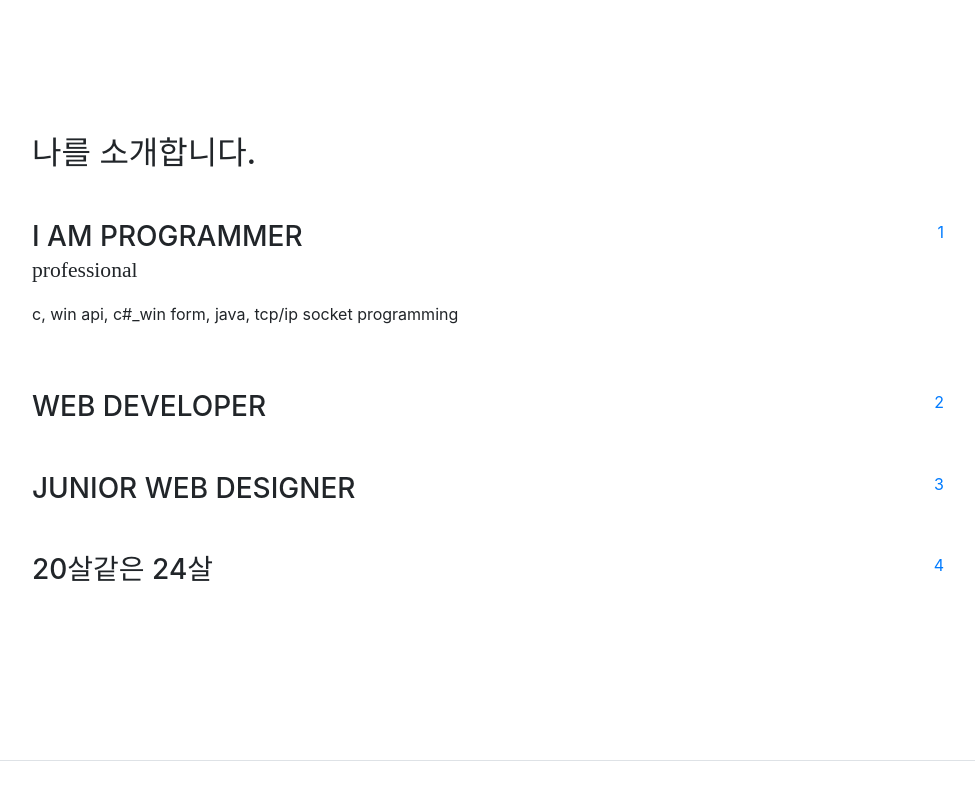
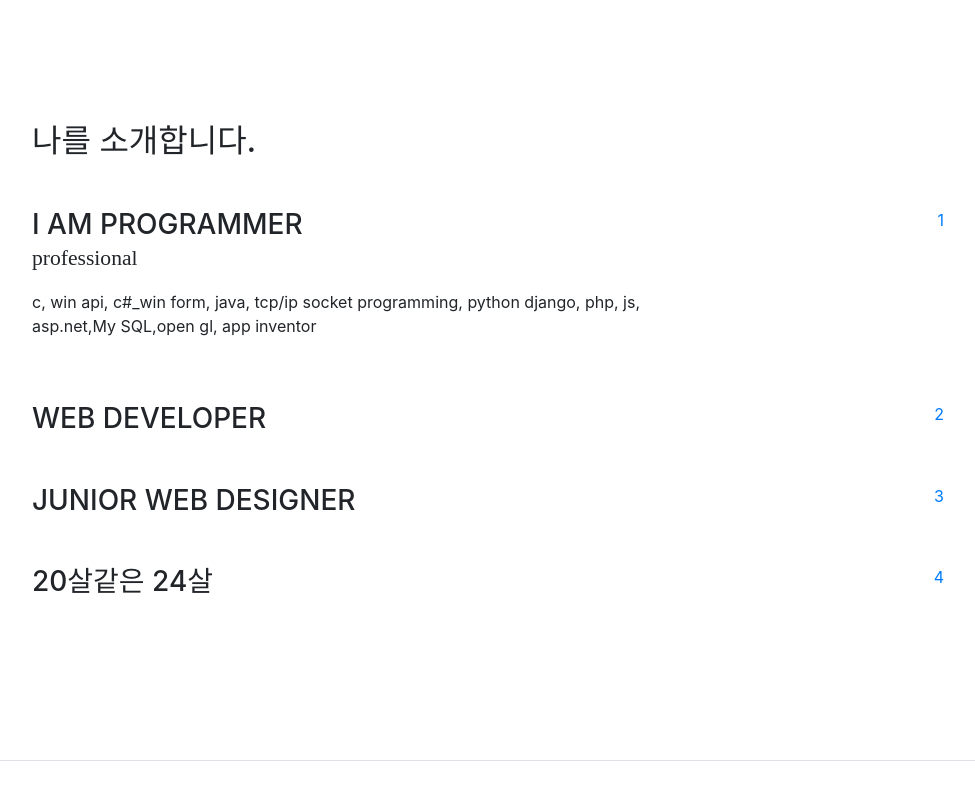
Before and after one commit to wjdgoska12/j.io, a website with bundled scripts: page index.html in a window 1280 px wide. Shown: the part 839-1639 px from the top of the page, without its empty margins (288-1263 px from the left). Built offline with nearby package versions, Linux system fonts and the light colour scheme; a script that the page names is missing; files whose address does not match are found by name; a web font is replaced by a local one.

Commit message:
Update index.html

```diff
--- a/index.html
+++ b/index.html
@@ -119,8 +119,7 @@
             <div class="resume-content mr-auto">
               <h3 class="mb-0">I am programmer</h3>
               <div class="subheading mb-3">professional</div>
-              <p>c, win api, c#_win form, java, tcp/ip socket programming</p>
-            </div>
+              <p>c, win api, c#_win form, java, tcp/ip socket programming, python django, php, js, asp.net,My SQL,open gl, app inventor</div>
             <div class="resume-date text-md-right">
               <span class="text-primary">1</span>
             </div>
```
